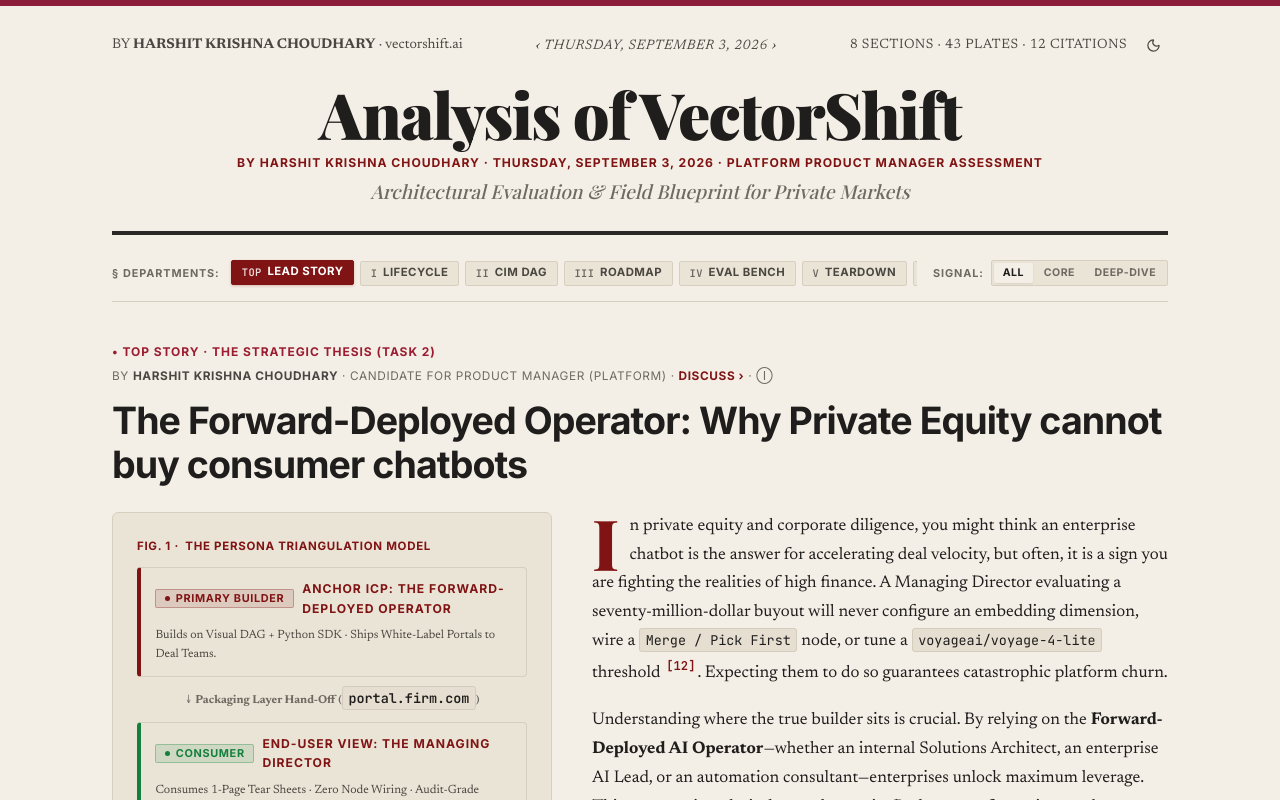
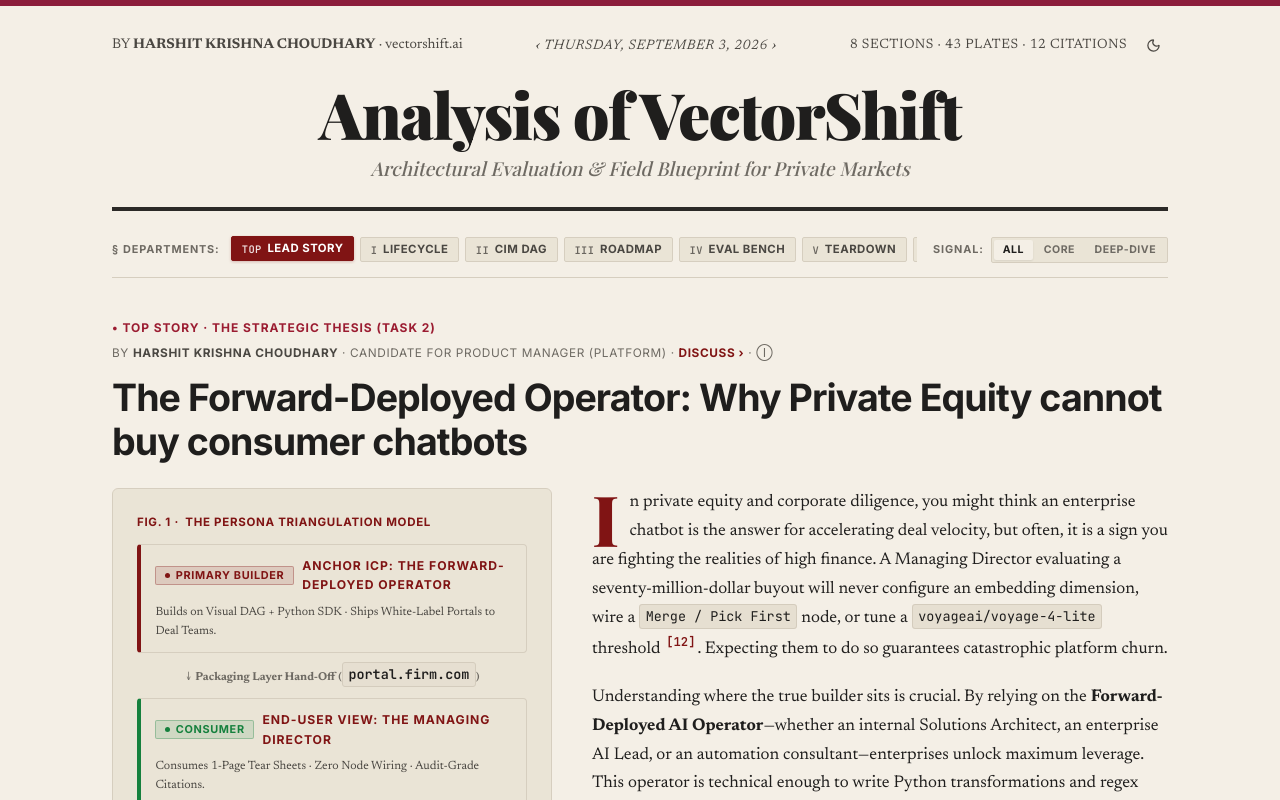
Before and after one commit to h1902y/vectorshift-analysis, a React (Vite) app in the folder app/: page / in a window 1280 px wide. Shown: the top 800 px of the page. Built offline with nearby package versions, Linux system fonts and the light colour scheme; a web font is replaced by a local one.

Commit message:
fix(masthead): remove duplicate byline under title, preserving single clean sub-bar attribution

```diff
--- a/app/src/components/newspaper/Masthead.jsx
+++ b/app/src/components/newspaper/Masthead.jsx
@@ -51,20 +51,6 @@
 
       {/* The Main Title */}
       <h1 className="masthead-main-title">Analysis of VectorShift</h1>
-
-      {/* Prominent Author Byline & Date Bar */}
-      <div style={{
-        fontFamily: 'var(--font-sans)',
-        fontSize: '0.76rem',
-        fontWeight: 700,
-        letterSpacing: '0.08em',
-        textTransform: 'uppercase',
-        textAlign: 'center',
-        color: 'var(--accent-burgundy)',
-        margin: '0.35rem 0 0.25rem 0'
-      }}>
-        By Harshit Krishna Choudhary &middot; Thursday, September 3, 2026 &middot; Platform Product Manager Assessment
-      </div>
 
       <div className="masthead-sub-motto">
         Architectural Evaluation &amp; Field Blueprint for Private Markets
```
